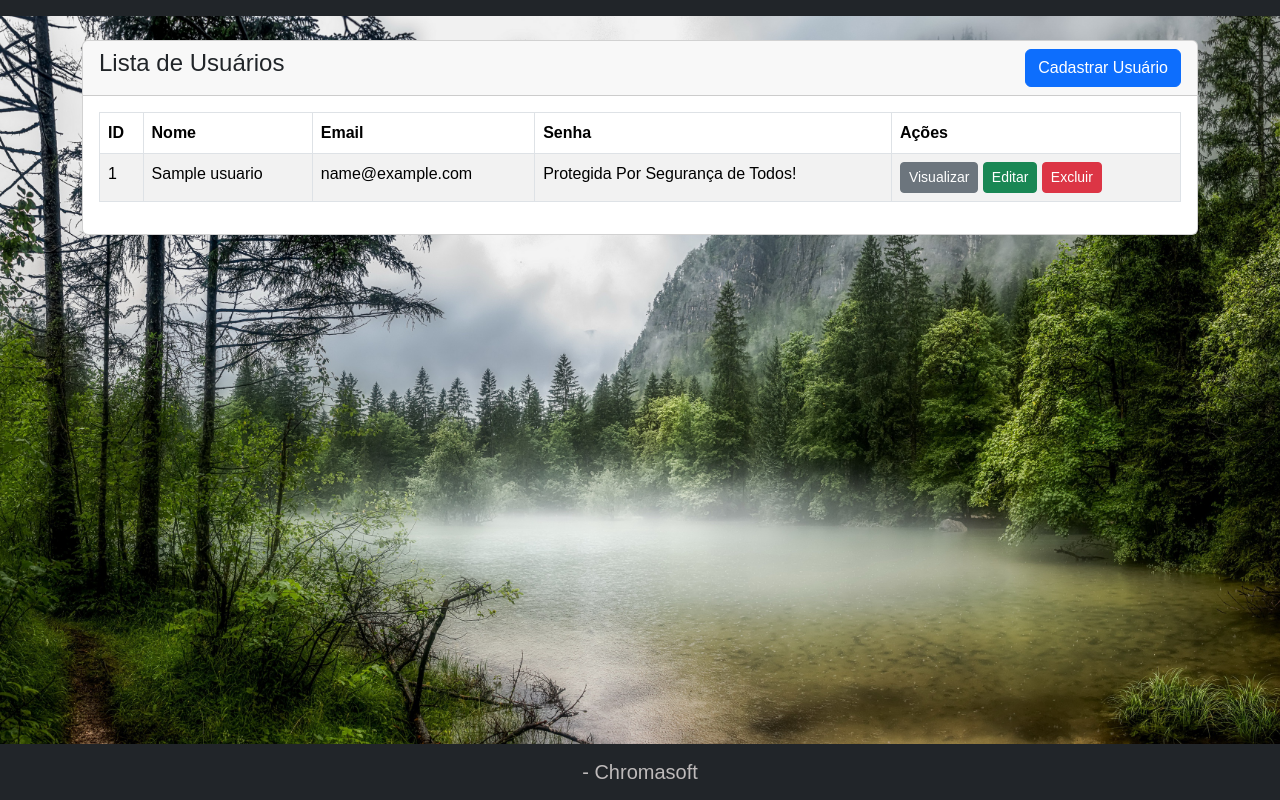
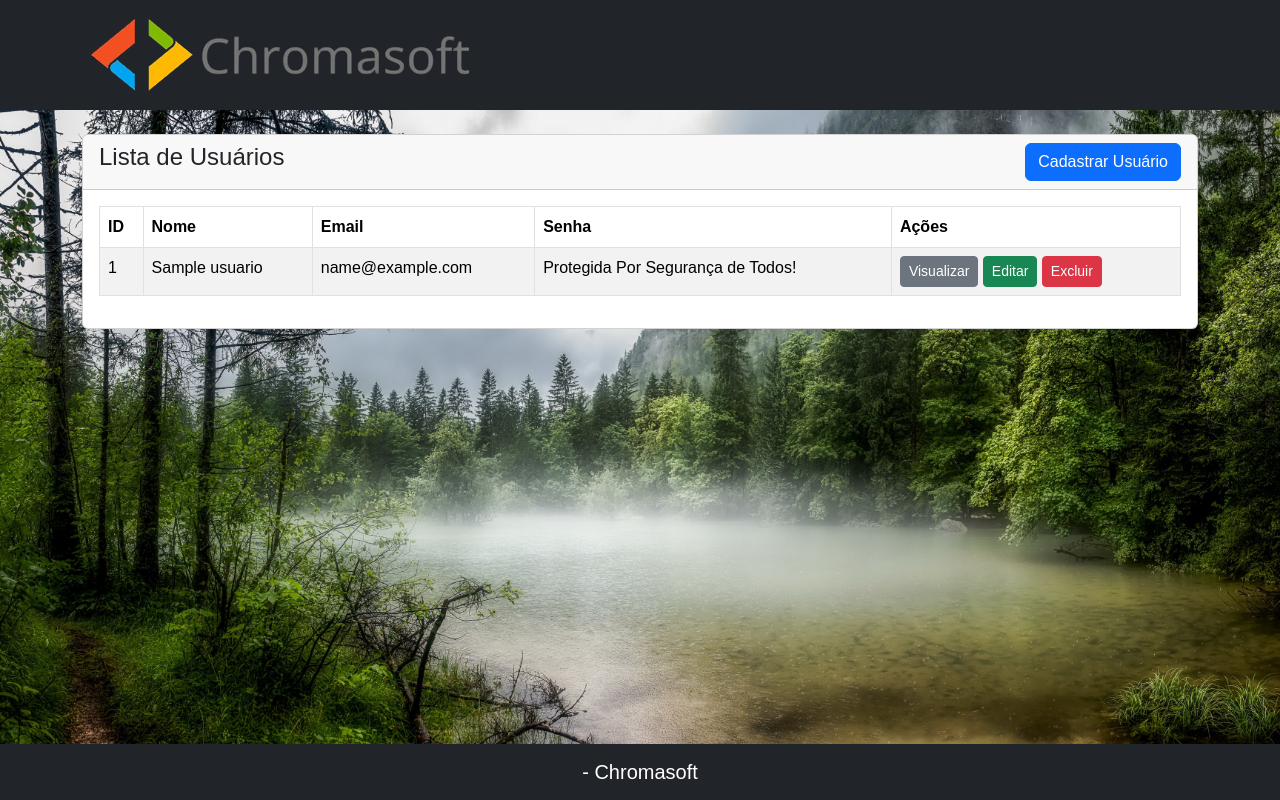
Before and after one commit to lindembergs/teste-tecnico-chroma-soft, a PHP site: page /pages/index.php in a window 1280 px wide. Run offline with PHP 8.4, Linux system fonts and the light colour scheme; tables that the repository leaves empty or names only in its code hold one stand-in row (values such as "Sample post").

Commit message:
feat: add logo on header

```diff
--- a/assets/css/style.css
+++ b/assets/css/style.css
@@ -24,15 +24,3 @@ body {
 .container {
   flex: 1;
 }
-
-.navbar {
-  width: 100%;
-  text-align: center;
-}
-
-.navbar .navbar-brand {
-  /* text-align: center;
-  display: inline-block;
-  padding: 10px; */
-  color: var(--gray);
-}
--- a/includes/navbar.php
+++ b/includes/navbar.php
@@ -1,7 +1,5 @@
 <nav class="navbar navbar-dark bg-dark">
 <div class="container-md">
-
-    <!-- <a href="#" class="navbar-brand">Cadastro de Usuários - Chromasoft</a> -->
+    <img src="../assets/img/logo.png" alt="" srcset="">
 </div>
-
 </nav>
```
